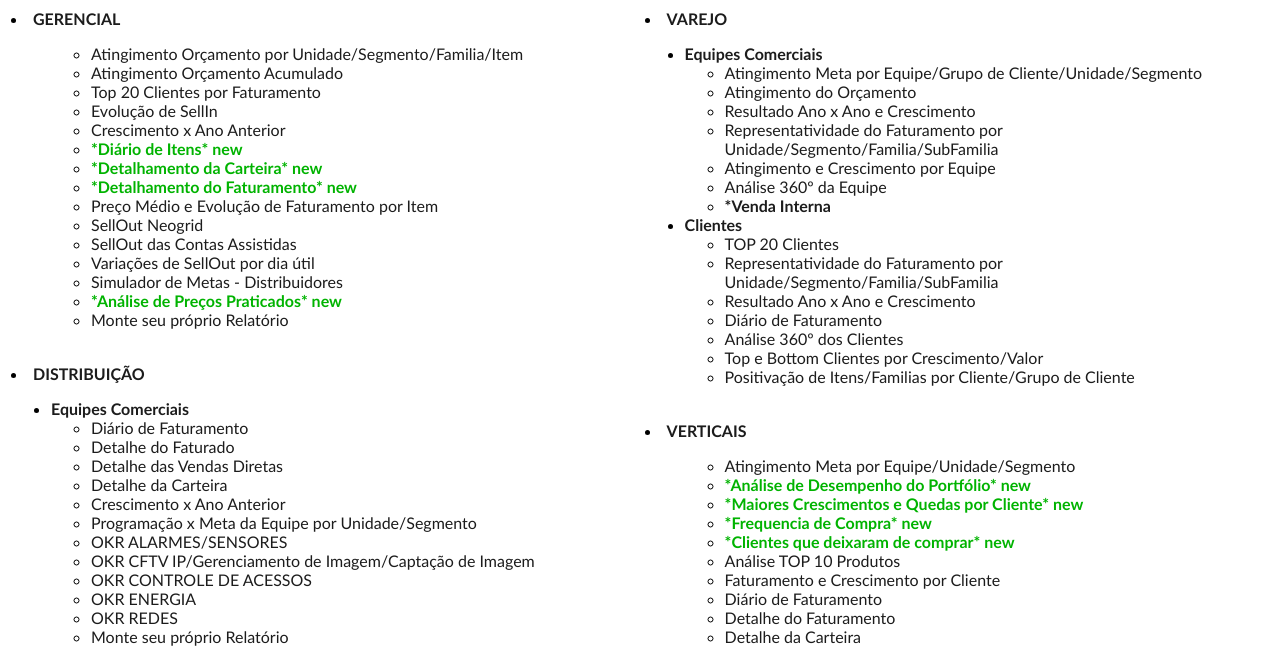
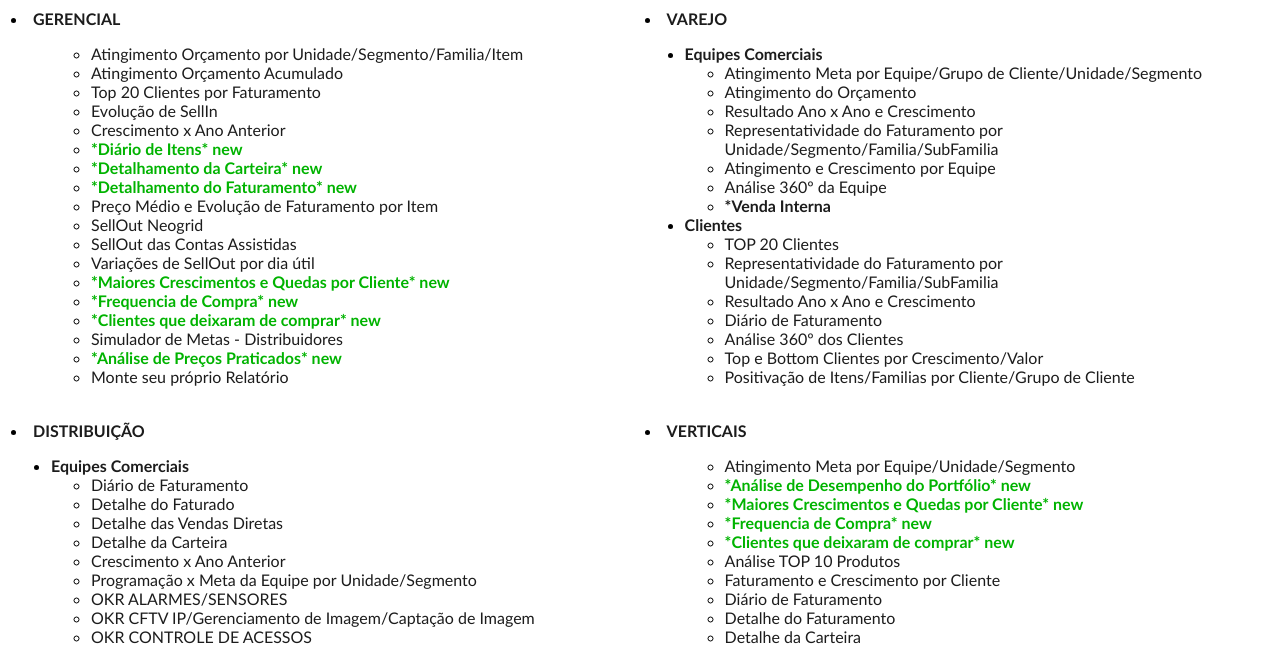
Before and after one commit to planejamentoComercialIntelb/planejamentoComercialIntelb.github.io, a plain HTML site: page index.html in a window 1280 px wide. Shown: the part 93-742 px from the top of the page. Drawn offline with Linux system fonts and the light colour scheme.

Commit message:
Update index.html

```diff
--- a/index.html
+++ b/index.html
@@ -60,6 +60,9 @@
                 	<li><a href="https://qliksense.intelbras.com.br/sense/app/6d9fac95-a372-4d6a-ba56-40ece1a9ce71/sheet/3154b05b-b349-4081-8ac5-adc2554da3bd/state/0" target="_blank">SellOut Neogrid</a></li>
                 	<li><a href="https://qliksense.intelbras.com.br/sense/app/6d9fac95-a372-4d6a-ba56-40ece1a9ce71/sheet/41af4a0f-1c72-4a29-960f-e931480bcd78/state/0" target="_blank">SellOut das Contas Assistidas</a></li>
                 	<li><a href="https://qliksense.intelbras.com.br/sense/app/6d9fac95-a372-4d6a-ba56-40ece1a9ce71/sheet/498e198c-7f46-4571-aa98-3aad545dfc69/state/0" target="_blank">Variações de SellOut por dia útil</a></li>
+			<li><a href="https://qliksense.intelbras.com.br/sense/app/6d9fac95-a372-4d6a-ba56-40ece1a9ce71/sheet/47431ade-754f-4be2-878d-69736d971b94/state/0" target="_blank"><b><font style="Color:#00b300">*Maiores Crescimentos e Quedas por Cliente* new</font></b></a></li>
+			<li><a href="https://qliksense.intelbras.com.br/sense/app/6d9fac95-a372-4d6a-ba56-40ece1a9ce71/sheet/47431ade-754f-4be2-878d-69736d971b94/state/0" target="_blank"><b><font style="Color:#00b300">*Frequencia de Compra* new</font></b></a></li>
+			<li><a href="https://qliksense.intelbras.com.br/sense/app/6d9fac95-a372-4d6a-ba56-40ece1a9ce71/sheet/47431ade-754f-4be2-878d-69736d971b94/state/0" target="_blank"><b><font style="Color:#00b300">*Clientes que deixaram de comprar* new</font></b></a></li>
                 	<li><a href="https://qliksense.intelbras.com.br/sense/app/6d9fac95-a372-4d6a-ba56-40ece1a9ce71/sheet/c5caa950-d473-4ca2-81fb-3ff1f73ba449/state/0" target="_blank">Simulador de Metas - Distribuidores</a></li>
                 	<li><a href="https://qliksense.intelbras.com.br/sense/app/6d9fac95-a372-4d6a-ba56-40ece1a9ce71/sheet/c62e684e-3f1e-45ee-ab2d-69f4e60a7f7e/state/0" target="_blank"><b><font style="Color:#00b300">*Análise de Preços Praticados* new</font></b></a></li>
                 	<li><a href="https://qliksense.intelbras.com.br/sense/app/6d9fac95-a372-4d6a-ba56-40ece1a9ce71/sheet/e89bbf3b-0249-4923-9a00-70bff2de69ba/state/0" target="_blank">Monte seu próprio Relatório</a></li>
```
